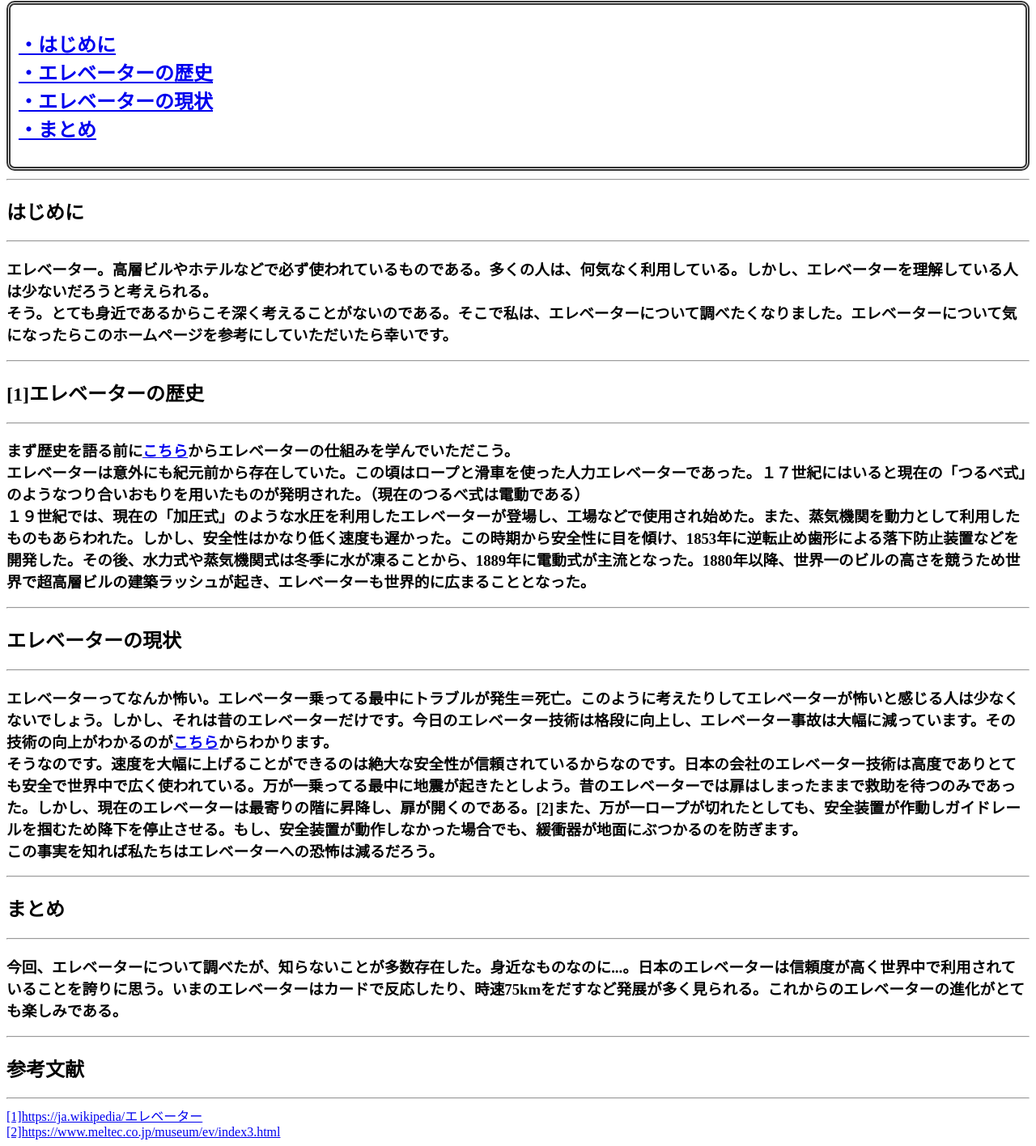
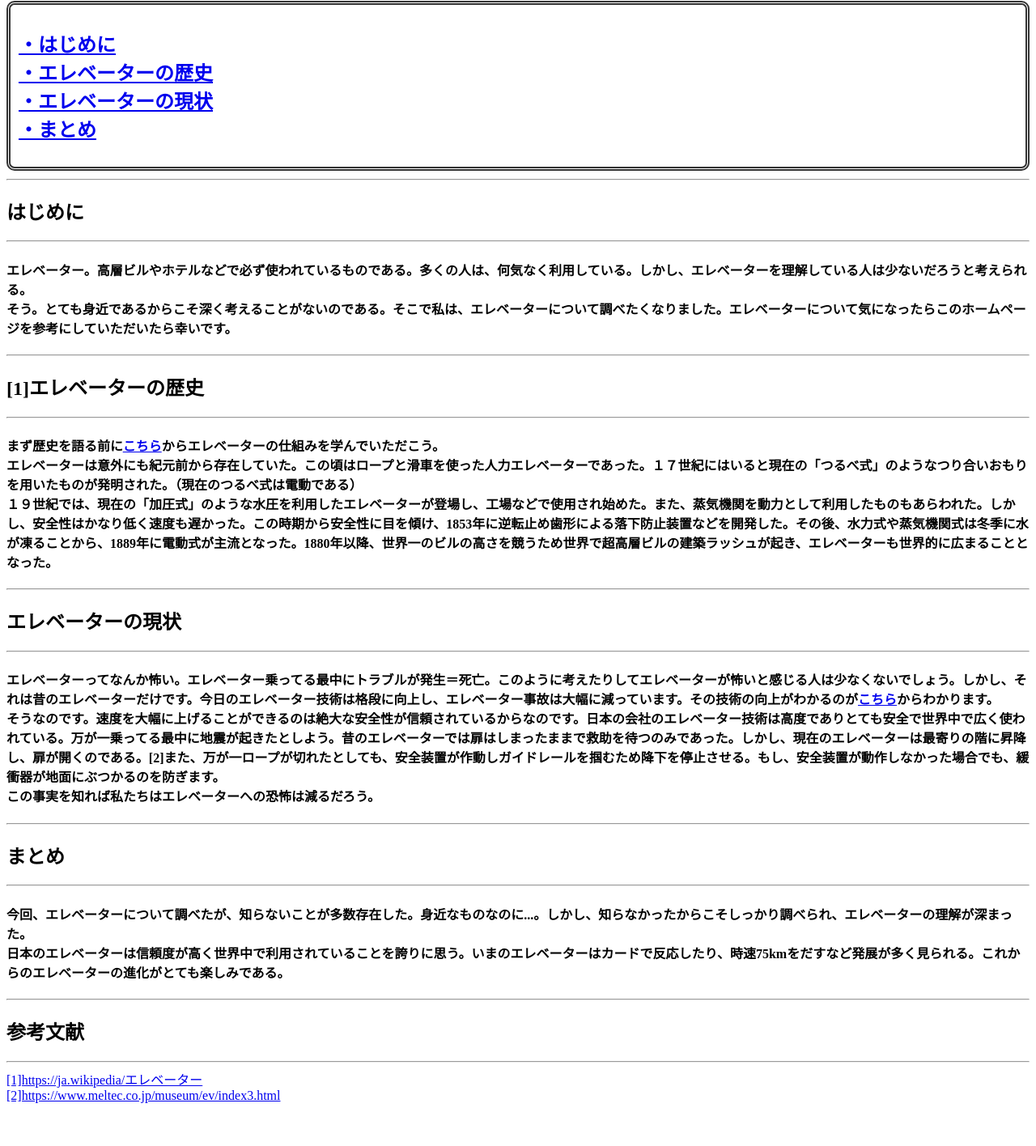
Before and after one commit to 08190630w/08190630w.github.io, a plain HTML site: page cl2020.html in a window 1280 px wide. Shown: the part 143-1559 px from the top of the page at 81% size. After the commit the page ends 1514 px from the top, so only its background shows below. Drawn offline with Linux system fonts and the light colour scheme.

Commit message:
Add files via upload

```diff
--- a/cl2020.html
+++ b/cl2020.html
@@ -20,23 +20,23 @@
 <hr>
 <h2>はじめに</h2>
 <hr>
-<h3>エレベーター。高層ビルやホテルなどで必ず使われているものである。多くの人は、何気なく利用している。しかし、エレベーターを理解している人は少ないだろうと考えられる。<br>そう。とても身近であるからこそ深く考えることがないのである。そこで私は、エレベーターについて調べたくなりました。エレベーターについて気になったらこのホームページを参考にしていただいたら幸いです。</h3>
+<h4>エレベーター。高層ビルやホテルなどで必ず使われているものである。多くの人は、何気なく利用している。しかし、エレベーターを理解している人は少ないだろうと考えられる。<br>そう。とても身近であるからこそ深く考えることがないのである。そこで私は、エレベーターについて調べたくなりました。エレベーターについて気になったらこのホームページを参考にしていただいたら幸いです。</h4>
 <hr>
 <h2><a name="歴史">[1]エレベーターの歴史</a></h2>
 <hr>
-<h3>まず歴史を語る前に<a href="https://08190630w.github.io/cl2020-1.html">こちら</a>からエレベーターの仕組みを学んでいただこう。<br>
+<h4>まず歴史を語る前に<a href="https://08190630w.github.io/cl2020-1.html">こちら</a>からエレベーターの仕組みを学んでいただこう。<br>
 エレベーターは意外にも紀元前から存在していた。この頃はロープと滑車を使った人力エレベーターであった。１７世紀にはいると現在の「つるべ式」のようなつり合いおもりを用いたものが発明された。（現在のつるべ式は電動である）<br>
 １９世紀では、現在の「加圧式」のような水圧を利用したエレベーターが登場し、工場などで使用され始めた。また、蒸気機関を動力として利用したものもあらわれた。しかし、安全性はかなり低く速度も遅かった。この時期から安全性に目を傾け、1853年に逆転止め歯形による落下防止装置などを開発した。その後、水力式や蒸気機関式は冬季に水が凍ることから、1889年に電動式が主流となった。1880年以降、世界一のビルの高さを競うため世界で超高層ビルの建築ラッシュが起き、エレベーターも世界的に広まることとなった。
-</h3>
+</h4>
 	<hr>
 	<h2><a name="現在">エレベーターの現状</a></h2>
 		<hr>
-		<h3>エレベーターってなんか怖い。エレベーター乗ってる最中にトラブルが発生＝死亡。このように考えたりしてエレベーターが怖いと感じる人は少なくないでしょう。しかし、それは昔のエレベーターだけです。今日のエレベーター技術は格段に向上し、エレベーター事故は大幅に減っています。その技術の向上がわかるのが<a href="https://08190630w.github.io/cl2020-2.html">こちら</a>からわかります。<br>
-		そうなのです。速度を大幅に上げることができるのは絶大な安全性が信頼されているからなのです。日本の会社のエレベーター技術は高度でありとても安全で世界中で広く使われている。万が一乗ってる最中に地震が起きたとしよう。昔のエレベーターでは扉はしまったままで救助を待つのみであった。しかし、現在のエレベーターは最寄りの階に昇降し、扉が開くのである。[2]また、万が一ロープが切れたとしても、安全装置が作動しガイドレールを掴むため降下を停止させる。もし、安全装置が動作しなかった場合でも、緩衝器が地面にぶつかるのを防ぎます。<br>この事実を知れば私たちはエレベーターへの恐怖は減るだろう。</h3>
+		<h4>エレベーターってなんか怖い。エレベーター乗ってる最中にトラブルが発生＝死亡。このように考えたりしてエレベーターが怖いと感じる人は少なくないでしょう。しかし、それは昔のエレベーターだけです。今日のエレベーター技術は格段に向上し、エレベーター事故は大幅に減っています。その技術の向上がわかるのが<a href="https://08190630w.github.io/cl2020-2.html">こちら</a>からわかります。<br>
+		そうなのです。速度を大幅に上げることができるのは絶大な安全性が信頼されているからなのです。日本の会社のエレベーター技術は高度でありとても安全で世界中で広く使われている。万が一乗ってる最中に地震が起きたとしよう。昔のエレベーターでは扉はしまったままで救助を待つのみであった。しかし、現在のエレベーターは最寄りの階に昇降し、扉が開くのである。[2]また、万が一ロープが切れたとしても、安全装置が作動しガイドレールを掴むため降下を停止させる。もし、安全装置が動作しなかった場合でも、緩衝器が地面にぶつかるのを防ぎます。<br>この事実を知れば私たちはエレベーターへの恐怖は減るだろう。</h4>
 		<hr>
 		<h2><a name="まとめ">まとめ</a></h2>
 		<hr>
-		<h3>今回、エレベーターについて調べたが、知らないことが多数存在した。身近なものなのに...。日本のエレベーターは信頼度が高く世界中で利用されていることを誇りに思う。いまのエレベーターはカードで反応したり、時速75kmをだすなど発展が多く見られる。これからのエレベーターの進化がとても楽しみである。</h3>
+		<h4>今回、エレベーターについて調べたが、知らないことが多数存在した。身近なものなのに...。しかし、知らなかったからこそしっかり調べられ、エレベーターの理解が深まった。<br>日本のエレベーターは信頼度が高く世界中で利用されていることを誇りに思う。いまのエレベーターはカードで反応したり、時速75kmをだすなど発展が多く見られる。これからのエレベーターの進化がとても楽しみである。</h4>
 		<hr>
 		<h2>参考文献</h2>
 		<hr>
```
